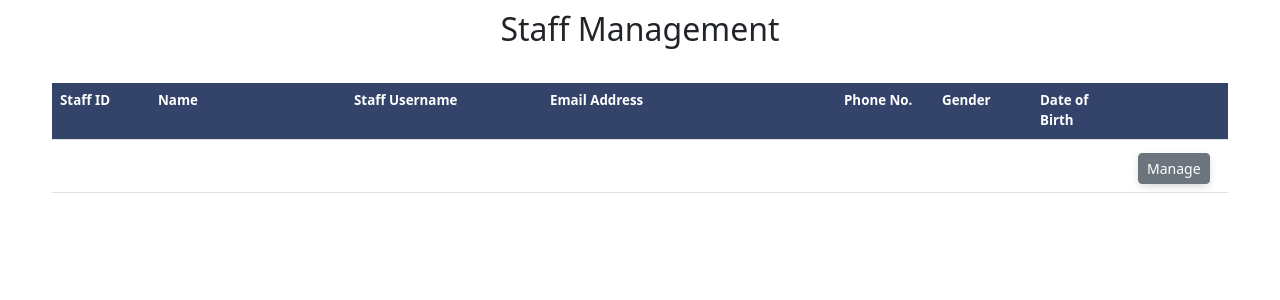
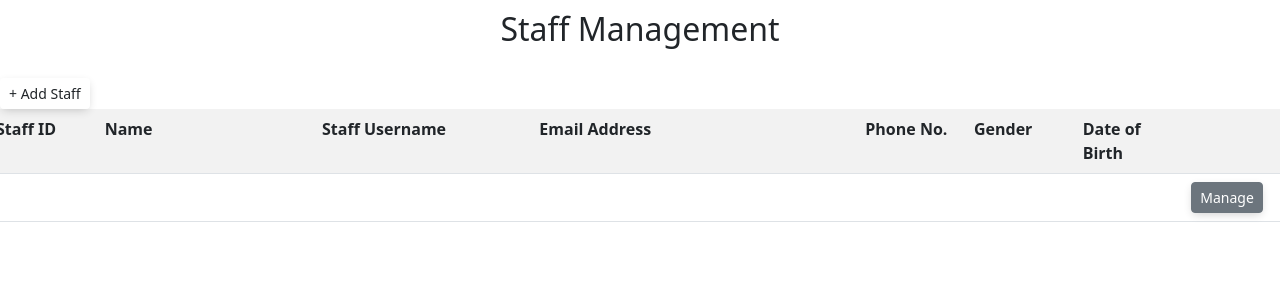
Before and after one commit to SonDinh2601/ICT30017, a PHP site: page /staff_list.php in a window 1280 px wide. Shown: the part 90-390 px from the top of the page. Run offline with PHP 8.4, Linux system fonts and the light colour scheme; data that the repository does not hold is empty.

Commit message:
Display staff

```diff
--- a/staff_list.php
+++ b/staff_list.php
@@ -59,8 +59,12 @@ else {
         <h2>Staff Management</h2>
     </div>
 
-    <div class="staff-table">
-        <p><a href="staff_add.php"></a></p>
+
+    <div class="staff-client-table">
+        <div class="add">
+            <a class="btn btn-sm btn-add" href="staff_add.php">+ Add Staff</a>
+        </div> <!-- staff_add.php not yet created -->
+
         <table class="table table-striped">
             <!-- Bootstrap row -->
             <tr class="row">
```
